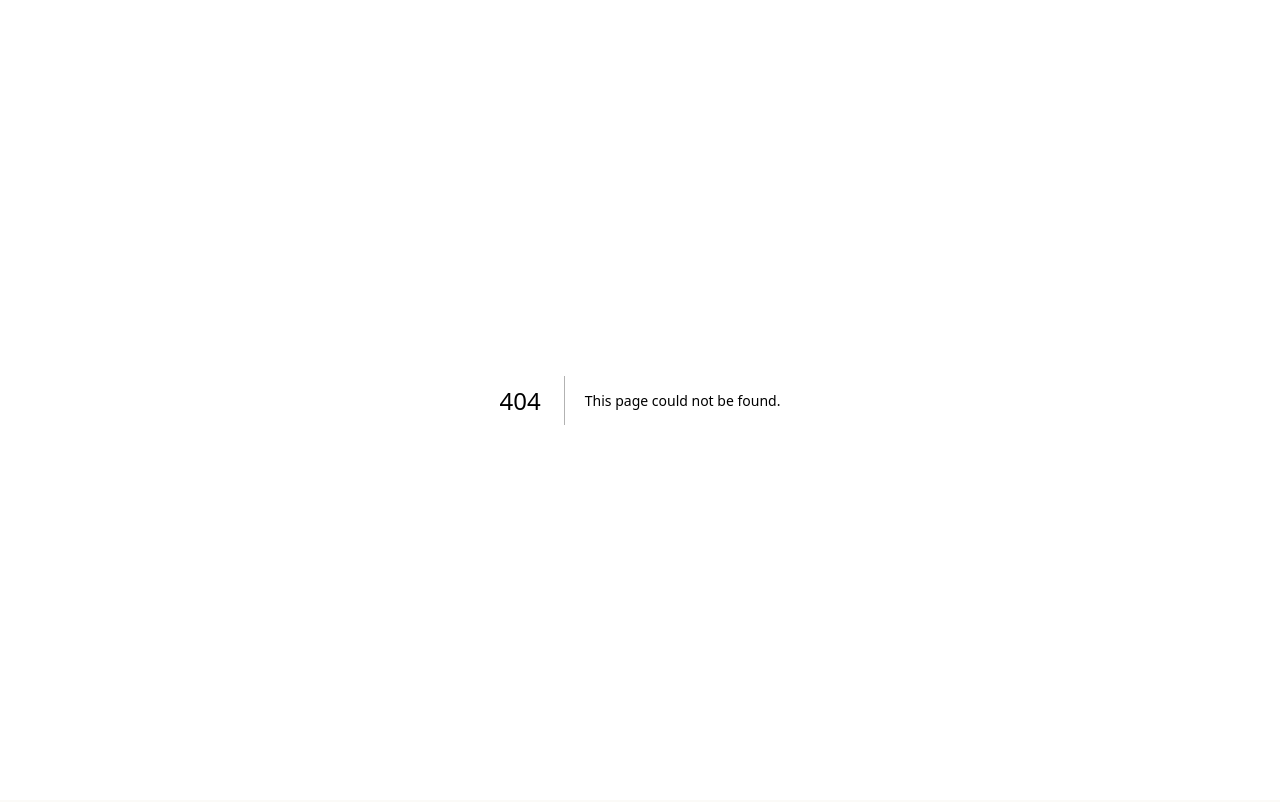
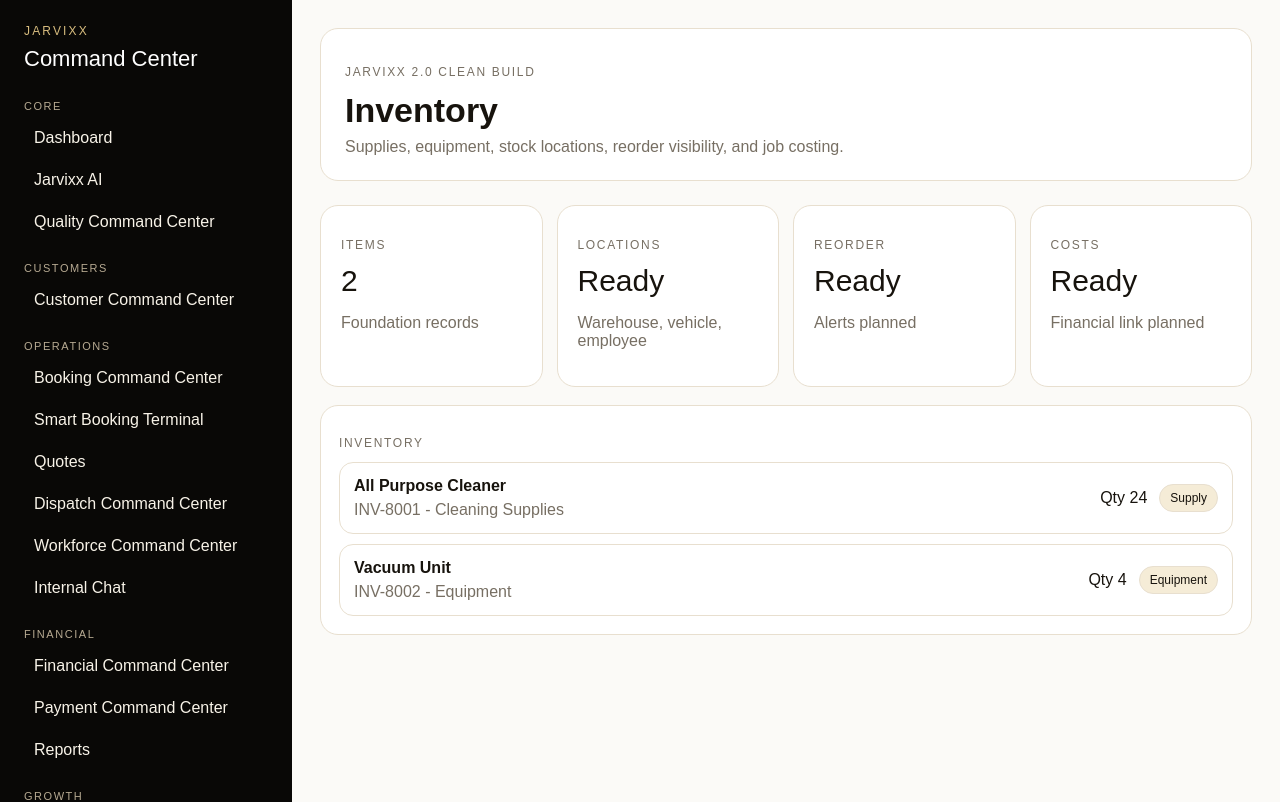
Before and after one commit to 360jarvis/JARVISV4, a Next.js app: page /app/inventory in a window 1280 px wide. Before the commit this address had no page. Shown: the top 802 px of the page. Built offline with nearby package versions, Linux system fonts and the light colour scheme.

Commit message:
Connect Inventory route

```diff
--- /dev/null
+++ b/app/app/inventory/page.tsx
@@ -0,0 +1,6 @@
+import AppShell from '../../../components/AppShell';
+import SimpleInventoryCenter from '../../../components/SimpleInventoryCenter';
+
+export default function InventoryPage() {
+  return <AppShell title="Inventory" subtitle="Supplies, equipment, stock locations, reorder visibility, and job costing."><SimpleInventoryCenter /></AppShell>;
+}
```
